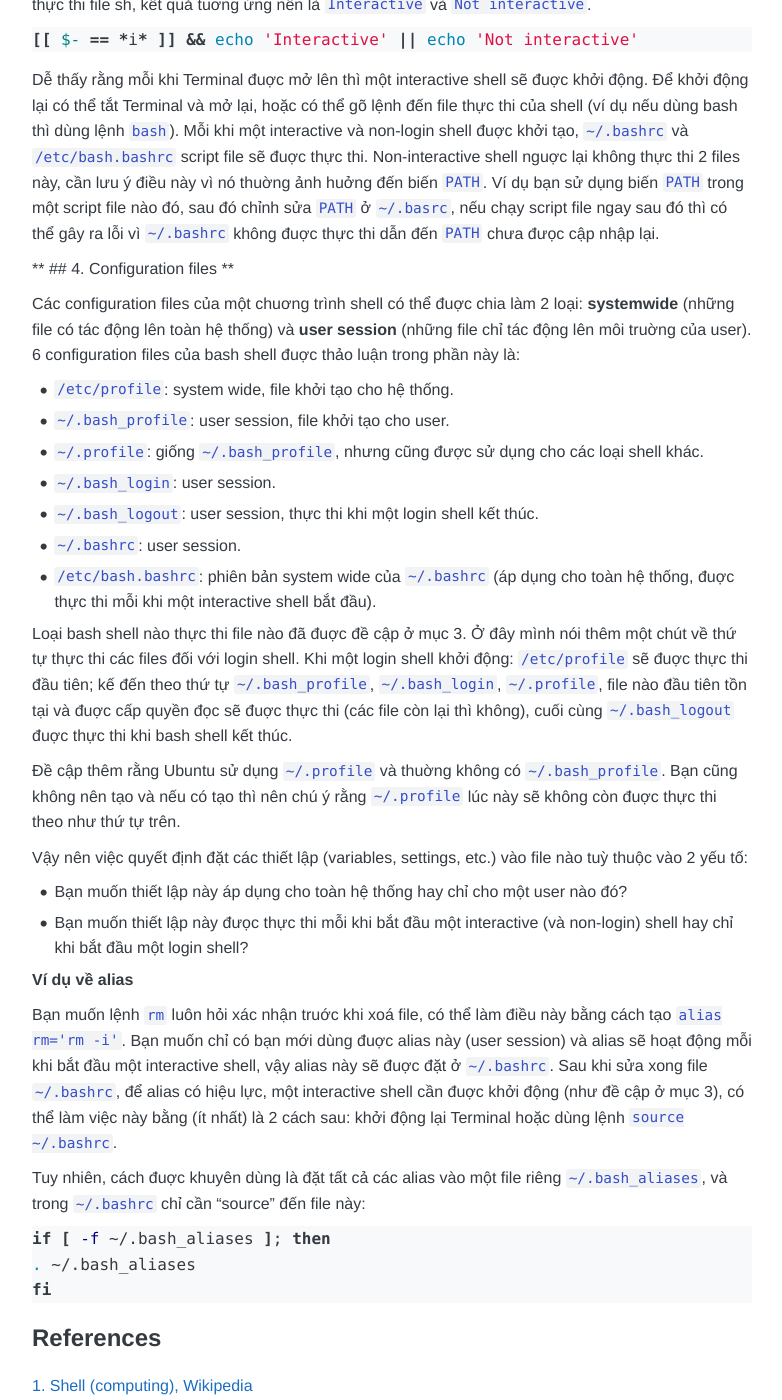
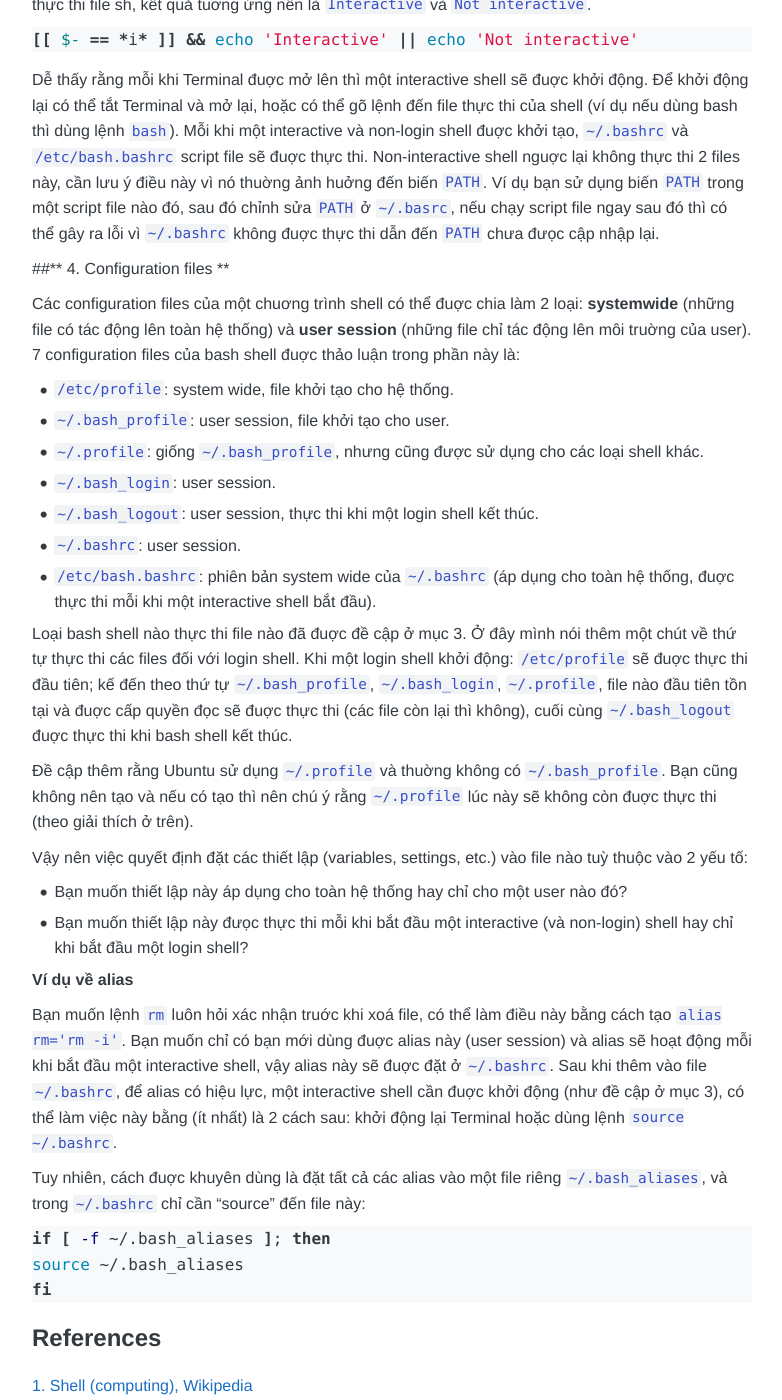
Before and after one commit to nhannguyen95/nhannguyen95.github.io, a Jekyll site: the page built from _posts/2018-05-28-hoc-linux-1.md, in a window 1280 px wide and 1400 px high, scrolled down 2641 px. Shown: the whole window, without its empty margins (248-1030 px from the left). Built offline with Jekyll 4.4.1, drawn with Linux system fonts in a browser that asks for light colours; nearby versions of some CDN libraries; comment, search, counter and statistics services are not loaded.

Commit message:
Update 2018-05-28-hoc-linux-1.md

```diff
--- a/_posts/2018-05-28-hoc-linux-1.md
+++ b/_posts/2018-05-28-hoc-linux-1.md
@@ -86,9 +86,9 @@
 
 Dễ thấy rằng mỗi khi Terminal đuợc mở lên thì một interactive shell sẽ đuợc khởi động. Để khởi động lại có thể tắt Terminal và mở lại, hoặc có thể gõ lệnh đến file thực thi của shell (ví dụ nếu dùng bash thì dùng lệnh `bash`). Mỗi khi một interactive và non-login shell đuợc khởi tạo, `~/.bashrc` và `/etc/bash.bashrc` script file sẽ đuợc thực thi. Non-interactive shell nguợc lại không thực thi 2 files này, cần lưu ý điều này vì nó thuờng ảnh huởng đến biến `PATH`. Ví dụ bạn sử dụng biến `PATH` trong một script file nào đó, sau đó chỉnh sửa `PATH` ở `~/.basrc`, nếu chạy script file ngay sau đó thì có thể gây ra lỗi vì `~/.bashrc` không đuợc thực thi dẫn đến `PATH` chưa đưọc cập nhập lại.
 
-** ## 4. Configuration files **
+##** 4. Configuration files **
 
-Các configuration files của một chuơng trình shell có thể đuợc chia làm 2 loại: **systemwide** (những file có tác động lên toàn hệ thống) và **user session** (những file chỉ tác động lên môi truờng của user). 6 configuration files của bash shell đuợc thảo luận trong phần này là:
+Các configuration files của một chuơng trình shell có thể đuợc chia làm 2 loại: **systemwide** (những file có tác động lên toàn hệ thống) và **user session** (những file chỉ tác động lên môi truờng của user). 7 configuration files của bash shell đuợc thảo luận trong phần này là:
 * `/etc/profile`: system wide, file khởi tạo cho hệ thống.
 * `~/.bash_profile`: user session, file khởi tạo cho user.
 * `~/.profile`:  giống `~/.bash_profile`, nhưng cũng được sử dụng cho các loại shell khác.
@@ -99,7 +99,7 @@
 
 Loại bash shell nào thực thi file nào đã đuợc đề cập ở mục 3. Ở đây mình nói thêm một chút về thứ tự thực thi các files đối với login shell. Khi một login shell khởi động: `/etc/profile` sẽ đuợc thực thi đầu tiên; kế đến theo thứ tự `~/.bash_profile`, `~/.bash_login`, `~/.profile`, file nào đầu tiên tồn tại và đuợc cấp quyền đọc sẽ đuợc thực thi (các file còn lại thì không), cuối cùng `~/.bash_logout` đuợc thực thi khi bash shell kết thúc.
 
-Đề cập thêm rằng Ubuntu sử dụng `~/.profile` và thuờng không có `~/.bash_profile`. Bạn cũng không nên tạo và nếu có tạo thì nên chú ý rằng `~/.profile` lúc này sẽ không còn đuợc thực thi theo như thứ tự trên.
+Đề cập thêm rằng Ubuntu sử dụng `~/.profile` và thuờng không có `~/.bash_profile`. Bạn cũng không nên tạo và nếu có tạo thì nên chú ý rằng `~/.profile` lúc này sẽ không còn đuợc thực thi (theo giải thích ở trên).
 
 Vậy nên việc quyết định đặt các thiết lập (variables, settings, etc.) vào file nào tuỳ thuộc vào 2 yếu tố:
 * Bạn muốn thiết lập này áp dụng cho toàn hệ thống hay chỉ cho một user nào đó?
@@ -107,13 +107,13 @@
 
 **Ví dụ về alias**
 
-Bạn muốn lệnh `rm` luôn hỏi xác nhận truớc khi xoá file, có thể làm điều này bằng cách tạo `alias rm='rm -i'`. Bạn muốn chỉ có bạn mới dùng đuợc alias này (user session) và alias sẽ hoạt động mỗi khi bắt đầu một interactive shell, vậy alias này sẽ đuợc đặt ở `~/.bashrc`. Sau khi sửa xong file `~/.bashrc`, để alias có hiệu lực, một interactive shell cần đuợc khởi động (như đề cập ở mục 3), có thể làm việc này bằng (ít nhất) là 2 cách sau: khởi động lại Terminal hoặc dùng lệnh `source ~/.bashrc`.
+Bạn muốn lệnh `rm` luôn hỏi xác nhận truớc khi xoá file, có thể làm điều này bằng cách tạo `alias rm='rm -i'`. Bạn muốn chỉ có bạn mới dùng đuợc alias này (user session) và alias sẽ hoạt động mỗi khi bắt đầu một interactive shell, vậy alias này sẽ đuợc đặt ở `~/.bashrc`. Sau khi thêm vào file `~/.bashrc`, để alias có hiệu lực, một interactive shell cần đuợc khởi động (như đề cập ở mục 3), có thể làm việc này bằng (ít nhất) là 2 cách sau: khởi động lại Terminal hoặc dùng lệnh `source ~/.bashrc`.
 
 Tuy nhiên, cách đuợc khuyên dùng là đặt tất cả các alias vào một file riêng `~/.bash_aliases`, và trong `~/.bashrc` chỉ cần "source" đến file này:
 
 {% highlight shell %}
 if [ -f ~/.bash_aliases ]; then
-. ~/.bash_aliases
+source ~/.bash_aliases
 fi
 {% endhighlight %}
 
```
